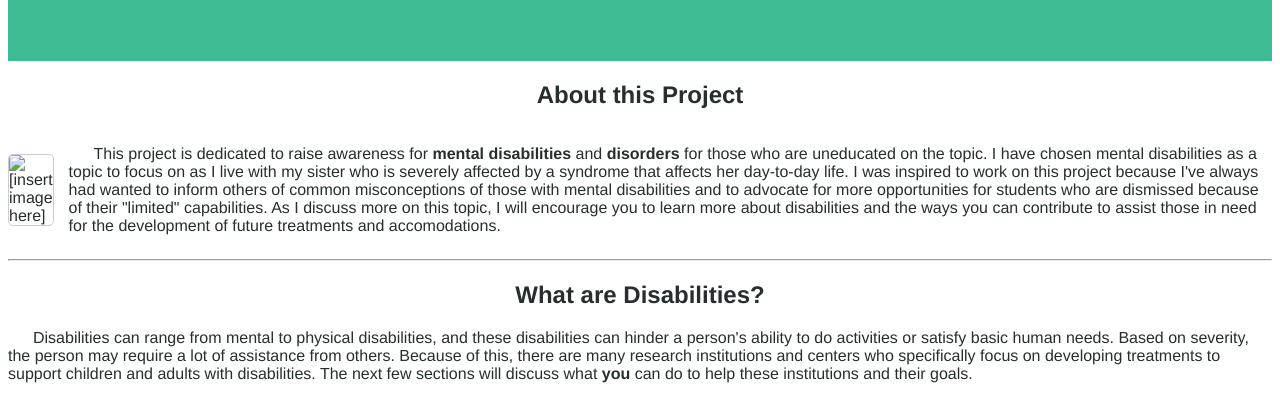
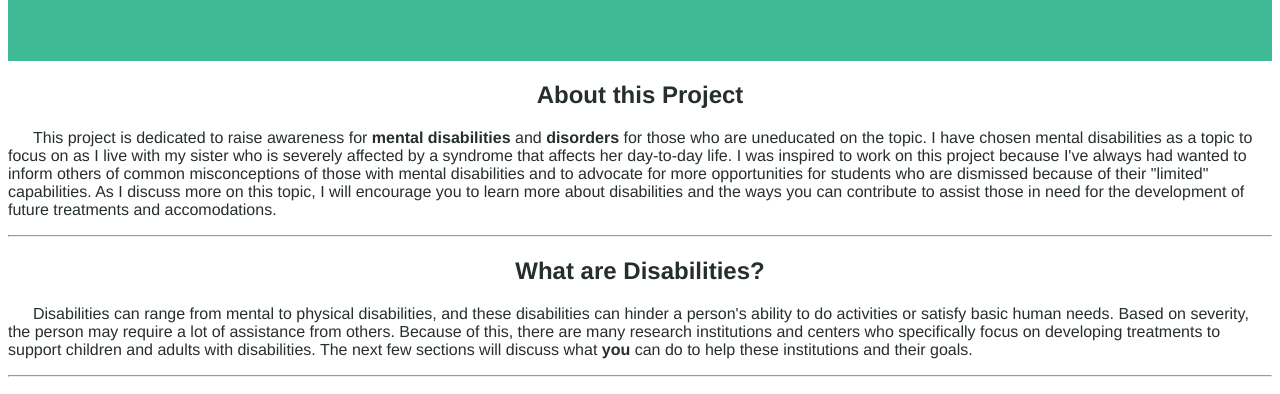
Before and after one commit to chocolateicecream123/blog, a plain HTML site: page index.html in a window 1280 px wide. Shown: the part 387-781 px from the top of the page. Drawn offline with nearby package versions, Linux system fonts and the light colour scheme.

```diff
--- a/index.html
+++ b/index.html
@@ -14,8 +14,6 @@
     </div>
     <div id="aboutproject">
         <h2 style="text-align:center;">About this Project</h2>
-        <div style="display: flex; align-items: center;">
-            <img src="" alt="[insert image here]" style="margin-right: 15px; border: 1px solid #ccc; border-radius: 5px;">
             <p style="text-indent: 25px;">This project is dedicated to raise awareness for <b>mental disabilities</b> and <b>disorders</b> for those who are uneducated on the topic. I have chosen mental disabilities as a topic to focus on as I live with my sister who is severely affected by a syndrome that affects her day-to-day life. I was inspired to work on this project because I've always had wanted to inform others of common misconceptions of those with mental disabilities and to advocate for more opportunities for students who are dismissed because of their "limited" capabilities. As I discuss more on this topic, I will encourage you to learn more about disabilities and the ways you can contribute to assist those in need for the development of future treatments and accomodations.</p>
         </div>
     </div>
```
